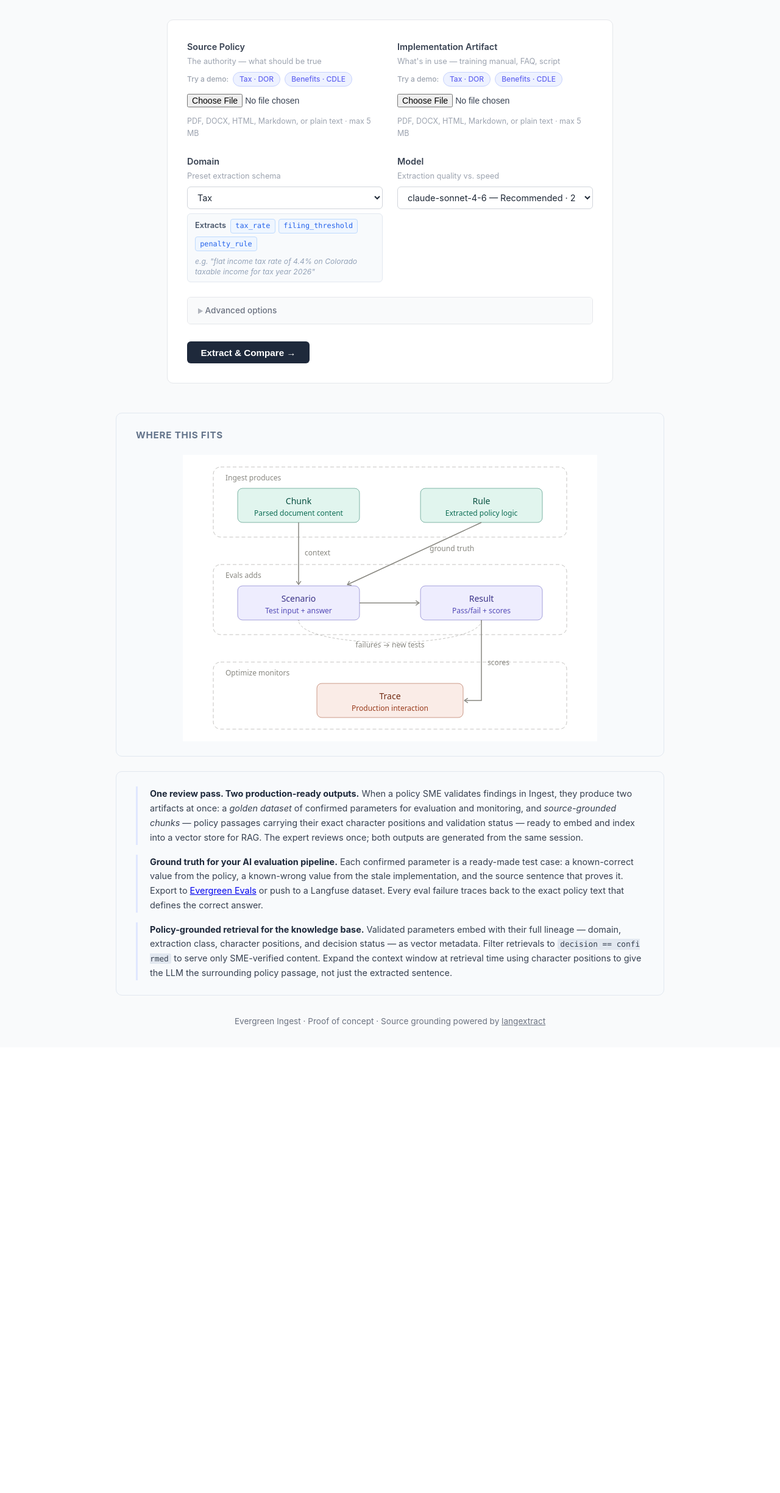
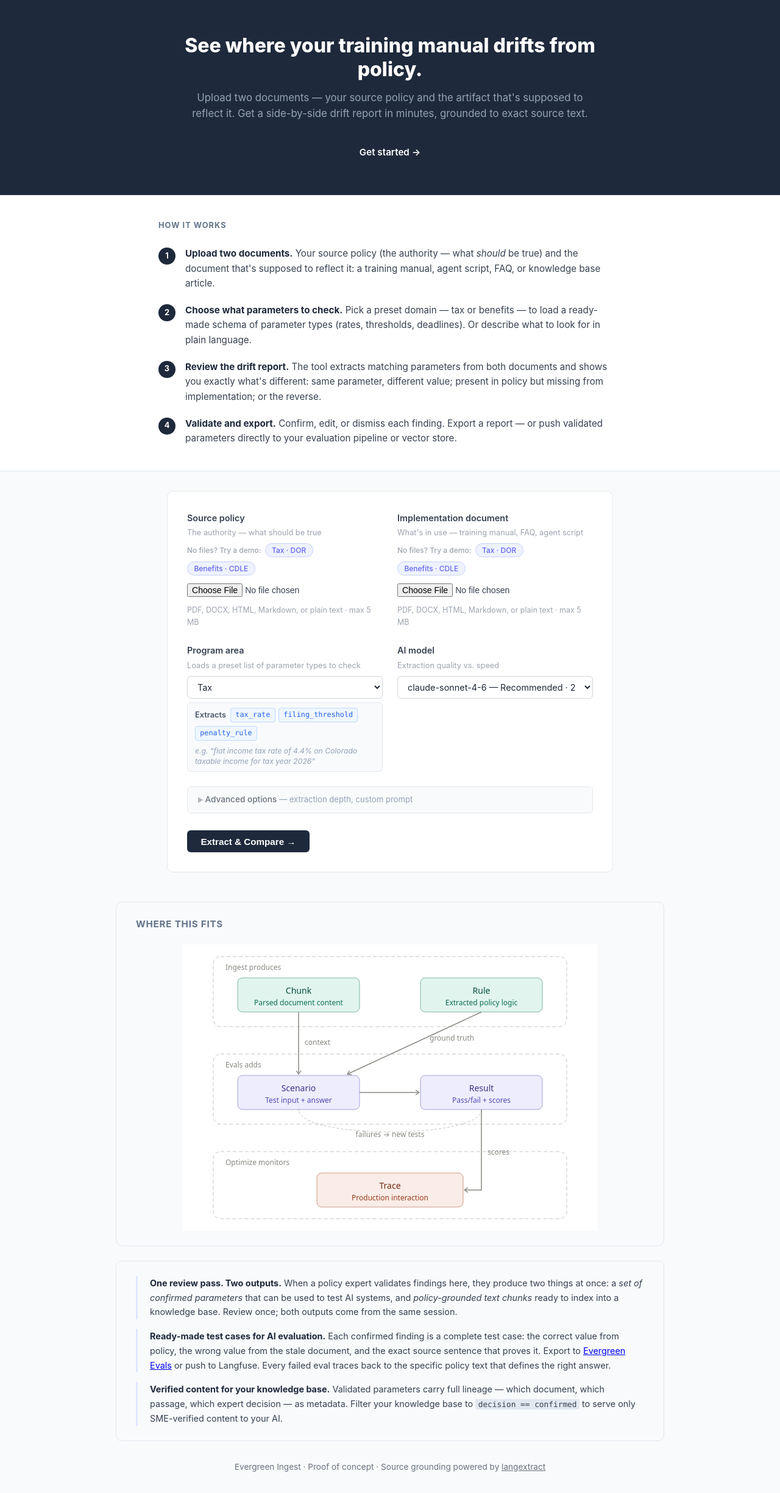
Before and after one commit to akschneider1/Evergreen-Ingest-v2, a FastAPI app: page / in a window 1280 px wide. Shown: the part 52-2501 px from the top of the page at 61% size. Before the commit the page ends 1735 px from the top, so only its background shows below. Run offline with FastAPI, Linux system fonts and the light colour scheme.

Commit message:
Improve landing page progressive disclosure and plain language
- Add hero section with clear value prop headline before the upload form
- Add 4-step "How it works" section using plain language and numbered steps
- Rename jargon labels: "Implementation Artifact" → "Implementation document",
  "Domain" → "Program area", "Model" → "AI model",
  "Extraction passes" → "How thoroughly to scan"
- Improve demo chip prompt: "No files? Try a demo:" for clarity
- Simplify "Where this fits" pipeline bullets — remove acronyms and tech jargon
- Add hero, how-it-works, step, and summary-hint CSS

Co-Authored-By: Claude Sonnet 4.6 <noreply@anthropic.com>

```diff
--- a/Evergreen-Ingest/static/style.css
+++ b/Evergreen-Ingest/static/style.css
@@ -54,6 +54,95 @@ header {
   font-size: 0.9rem; padding: 0.2rem 0.6rem; border-radius: 4px; cursor: pointer;
 }
 .btn-nav-print:hover { background: #334155; color: white; }
+
+/* ---- Hero ---- */
+.hero {
+  background: #1e293b;
+  color: white;
+  padding: 3.5rem 1.5rem 3rem;
+  text-align: center;
+}
+.hero-inner {
+  max-width: 680px;
+  margin: 0 auto;
+}
+.hero-headline {
+  font-size: 2rem;
+  font-weight: 800;
+  line-height: 1.2;
+  color: white;
+  margin-bottom: 0.85rem;
+}
+.hero-sub {
+  font-size: 1.05rem;
+  color: #94a3b8;
+  line-height: 1.6;
+  margin-bottom: 1.75rem;
+}
+.hero-cta {
+  display: inline-block;
+  text-decoration: none;
+  font-size: 1rem;
+}
+
+/* ---- How it works ---- */
+.how-it-works {
+  background: white;
+  border-bottom: 1px solid #e2e8f0;
+  padding: 2.5rem 1.5rem;
+}
+.how-it-works-inner {
+  max-width: 760px;
+  margin: 0 auto;
+}
+.how-it-works-title {
+  font-size: 0.8rem;
+  font-weight: 700;
+  text-transform: uppercase;
+  letter-spacing: 0.08em;
+  color: #64748b;
+  margin-bottom: 1.5rem;
+}
+.steps {
+  list-style: none;
+  display: flex;
+  flex-direction: column;
+  gap: 1.25rem;
+}
+.step {
+  display: flex;
+  gap: 1rem;
+  align-items: flex-start;
+}
+.step-num {
+  flex-shrink: 0;
+  width: 1.75rem;
+  height: 1.75rem;
+  background: #1e293b;
+  color: white;
+  border-radius: 50%;
+  font-size: 0.8rem;
+  font-weight: 700;
+  display: flex;
+  align-items: center;
+  justify-content: center;
+  margin-top: 0.1rem;
+}
+.step-body {
+  font-size: 0.95rem;
+  color: #374151;
+  line-height: 1.6;
+}
+.step-body strong {
+  color: #1e293b;
+}
+
+/* ---- Summary hint ---- */
+.summary-hint {
+  font-size: 0.82rem;
+  color: #94a3b8;
+  font-weight: 400;
+}
 
 /* ---- Main layout ---- */
 main {
--- a/Evergreen-Ingest/templates/index.html
+++ b/Evergreen-Ingest/templates/index.html
@@ -17,18 +17,64 @@
   </div>
 </header>
 
-<main class="upload-page">
+<!-- Hero -->
+<section class="hero">
+  <div class="hero-inner">
+    <h1 class="hero-headline">See where your training manual drifts from policy.</h1>
+    <p class="hero-sub">Upload two documents — your source policy and the artifact that's supposed to reflect it. Get a side-by-side drift report in minutes, grounded to exact source text.</p>
+    <a href="#upload-form" class="btn-primary hero-cta">Get started →</a>
+  </div>
+</section>
+
+<!-- How it works -->
+<section class="how-it-works">
+  <div class="how-it-works-inner">
+    <h2 class="how-it-works-title">How it works</h2>
+    <ol class="steps">
+      <li class="step">
+        <span class="step-num">1</span>
+        <div class="step-body">
+          <strong>Upload two documents.</strong>
+          Your source policy (the authority — what <em>should</em> be true) and the document that's supposed to reflect it: a training manual, agent script, FAQ, or knowledge base article.
+        </div>
+      </li>
+      <li class="step">
+        <span class="step-num">2</span>
+        <div class="step-body">
+          <strong>Choose what parameters to check.</strong>
+          Pick a preset domain — tax or benefits — to load a ready-made schema of parameter types (rates, thresholds, deadlines). Or describe what to look for in plain language.
+        </div>
+      </li>
+      <li class="step">
+        <span class="step-num">3</span>
+        <div class="step-body">
+          <strong>Review the drift report.</strong>
+          The tool extracts matching parameters from both documents and shows you exactly what's different: same parameter, different value; present in policy but missing from implementation; or the reverse.
+        </div>
+      </li>
+      <li class="step">
+        <span class="step-num">4</span>
+        <div class="step-body">
+          <strong>Validate and export.</strong>
+          Confirm, edit, or dismiss each finding. Export a report — or push validated parameters directly to your evaluation pipeline or vector store.
+        </div>
+      </li>
+    </ol>
+  </div>
+</section>
+
+<main class="upload-page" id="upload-form">
   <form method="POST" action="/upload" enctype="multipart/form-data" class="upload-form">
 
     <!-- Document pair -->
     <div class="form-row two-col">
       <div class="form-group">
         <label for="policy_file">
-          Source Policy
+          Source policy
           <span class="label-hint">The authority — what should be true</span>
         </label>
         <div class="demo-chips">
-          <span class="demo-chips-label">Try a demo:</span>
+          <span class="demo-chips-label">No files? Try a demo:</span>
           <button type="button" class="demo-chip" data-slot="policy" data-key="tax_policy">Tax · DOR</button>
           <button type="button" class="demo-chip" data-slot="policy" data-key="benefits_policy">Benefits · CDLE</button>
         </div>
@@ -40,11 +86,11 @@
 
       <div class="form-group">
         <label for="implementation_file">
-          Implementation Artifact
-          <span class="label-hint">What's in use — training manual, FAQ, script</span>
+          Implementation document
+          <span class="label-hint">What's in use — training manual, FAQ, agent script</span>
         </label>
         <div class="demo-chips">
-          <span class="demo-chips-label">Try a demo:</span>
+          <span class="demo-chips-label">No files? Try a demo:</span>
           <button type="button" class="demo-chip" data-slot="implementation" data-key="tax_implementation">Tax · DOR</button>
           <button type="button" class="demo-chip" data-slot="implementation" data-key="benefits_implementation">Benefits · CDLE</button>
         </div>
@@ -59,8 +105,8 @@
     <div class="form-row two-col">
       <div class="form-group">
         <label for="domain">
-          Domain
-          <span class="label-hint">Preset extraction schema</span>
+          Program area
+          <span class="label-hint">Loads a preset list of parameter types to check</span>
         </label>
         <select name="domain" id="domain">
           {% for d in domains %}
@@ -72,7 +118,7 @@
 
       <div class="form-group">
         <label for="model">
-          Model
+          AI model
           <span class="label-hint">Extraction quality vs. speed</span>
         </label>
         <select name="model" id="model">
@@ -97,13 +143,13 @@
 
     <!-- Advanced -->
     <details class="advanced">
-      <summary>Advanced options</summary>
+      <summary>Advanced options <span class="summary-hint">— extraction depth, custom prompt</span></summary>
       <div class="advanced-inner">
         <div class="form-row two-col">
           <div class="form-group">
             <label for="extraction_passes">
-              Extraction passes
-              <span class="label-hint">More passes = higher recall, slower &amp; costlier</span>
+              How thoroughly to scan
+              <span class="label-hint">More passes find more parameters — but take longer and cost more</span>
             </label>
             <div class="slider-row">
               <span class="slider-label">1 — Fast</span>
@@ -146,28 +192,24 @@
 <section class="pipeline-bullets">
   <ul>
     <li>
-      <strong>One review pass. Two production-ready outputs.</strong>
-      When a policy SME validates findings in Ingest, they produce two artifacts at once:
-      a <em>golden dataset</em> of confirmed parameters for evaluation and monitoring, and
-      <em>source-grounded chunks</em> — policy passages carrying their exact character positions
-      and validation status — ready to embed and index into a vector store for RAG.
-      The expert reviews once; both outputs are generated from the same session.
+      <strong>One review pass. Two outputs.</strong>
+      When a policy expert validates findings here, they produce two things at once:
+      a <em>set of confirmed parameters</em> that can be used to test AI systems,
+      and <em>policy-grounded text chunks</em> ready to index into a knowledge base.
+      Review once; both outputs come from the same session.
     </li>
     <li>
-      <strong>Ground truth for your AI evaluation pipeline.</strong>
-      Each confirmed parameter is a ready-made test case: a known-correct value from the policy,
-      a known-wrong value from the stale implementation, and the source sentence that proves it.
+      <strong>Ready-made test cases for AI evaluation.</strong>
+      Each confirmed finding is a complete test case: the correct value from policy,
+      the wrong value from the stale document, and the exact source sentence that proves it.
       Export to <a href="https://github.com/akschneider1/Evergreen-Evals" target="_blank">Evergreen Evals</a>
-      or push to a Langfuse dataset. Every eval failure traces back to the exact policy text
-      that defines the correct answer.
+      or push to Langfuse. Every failed eval traces back to the specific policy text that defines the right answer.
     </li>
     <li>
-      <strong>Policy-grounded retrieval for the knowledge base.</strong>
-      Validated parameters embed with their full lineage — domain, extraction class, character
-      positions, and decision status — as vector metadata. Filter retrievals to
-      <code>decision == confirmed</code> to serve only SME-verified content.
-      Expand the context window at retrieval time using character positions to give the LLM
-      the surrounding policy passage, not just the extracted sentence.
+      <strong>Verified content for your knowledge base.</strong>
+      Validated parameters carry full lineage — which document, which passage, which expert decision —
+      as metadata. Filter your knowledge base to <code>decision == confirmed</code>
+      to serve only SME-verified content to your AI.
     </li>
   </ul>
 </section>
```
